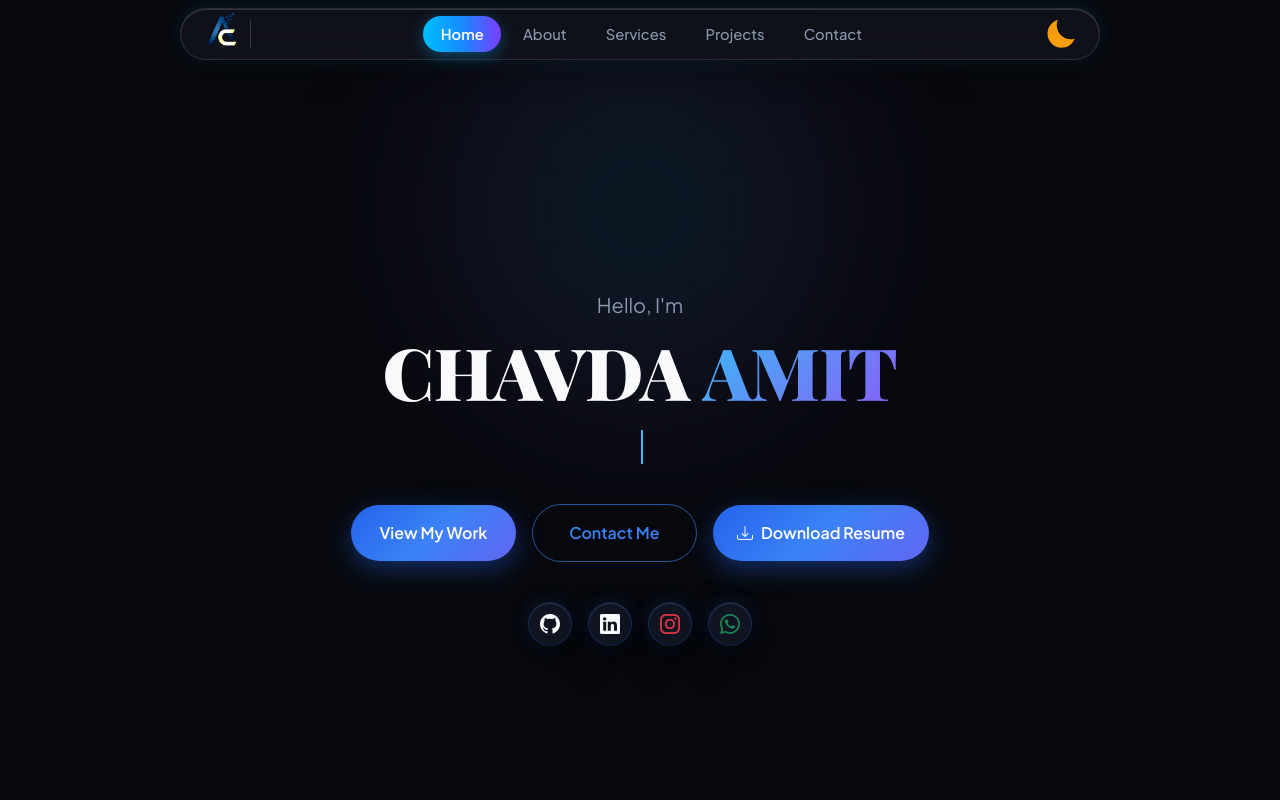
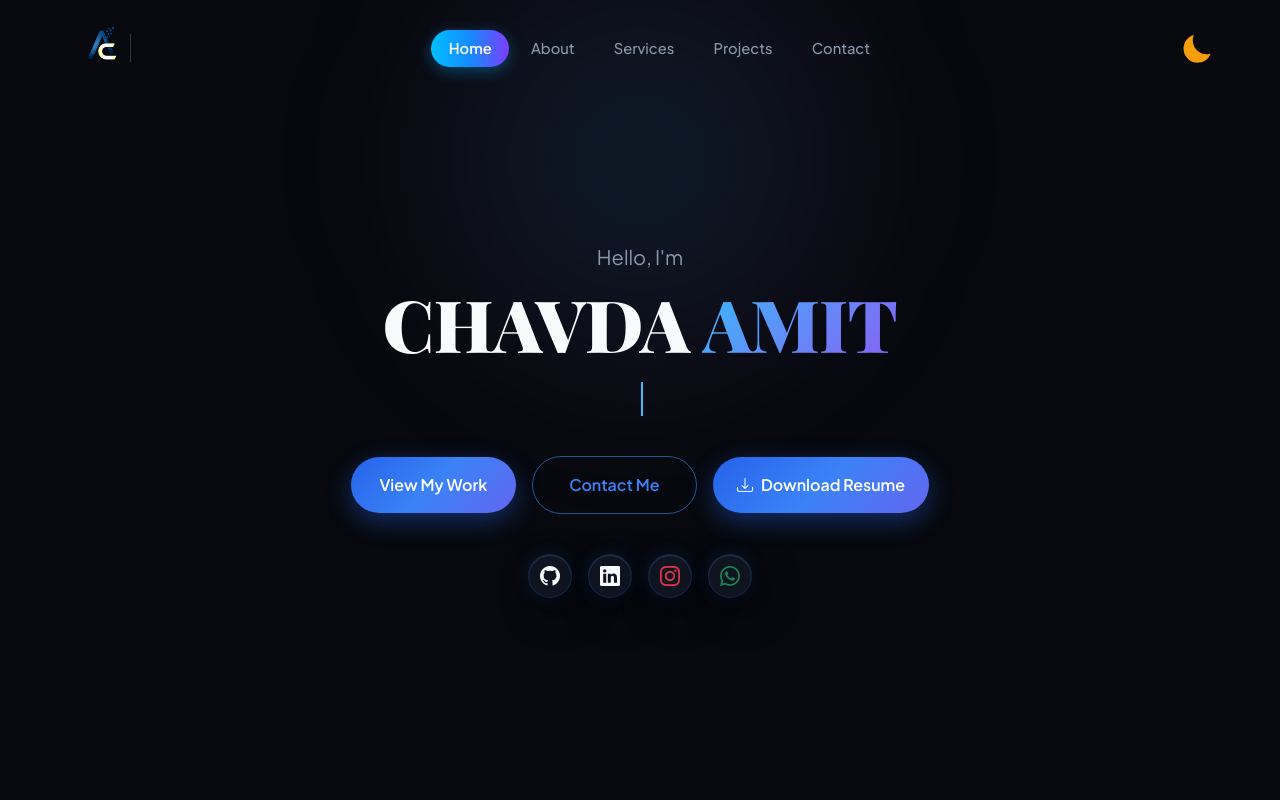
Before and after one commit to chavdaamit1011-svg/Portfolio, a React (Vite) app: page /about in a window 1280 px wide. Shown: the top 800 px of the page. Built offline with nearby package versions, Linux system fonts and the light colour scheme; a web font is replaced by a local one.

Commit message:
feat: initialize portfolio project with core structure, custom glass-morphism styling, and essential components

```diff
--- a/src/App.tsx
+++ b/src/App.tsx
@@ -29,11 +29,14 @@ function HomePage() {
 }
 
 function AppContent({ theme, toggleTheme }: { theme: ThemeMode; toggleTheme: () => void }) {
+  const location = useLocation()
+  const isHomePage = location.pathname === '/'
+
   return (
-    <div className="min-vh-100 position-relative overflow-hidden pt-4">
+    <div className="min-vh-100 position-relative overflow-hidden">
       <ScrollToTop />
       <Navbar theme={theme} toggleTheme={toggleTheme} />
-      <main className="pt-4">
+      <main style={{ paddingTop: isHomePage ? '0px' : '90px' }}>
         <Routes>
           <Route path="/" element={<HomePage />} />
           <Route path="/about" element={<About />} />
--- a/src/components/About.tsx
+++ b/src/components/About.tsx
@@ -152,11 +152,13 @@ export default function About() {
   }
 
   return (
-    <section id="about" className="py-5 position-relative">
-      <div className="container py-4">
+    <section id="about" className="py-4 position-relative">
+      <div className="container py-2">
         {/* Section Heading */}
-        <div className="text-center mb-5">
-          <h2 className="section-title">About Me</h2>
+        <div className="text-center mb-4">
+          <h2 className="section-title">
+            <i className="bi bi-person-fill me-2 text-cyan"></i> About Me
+          </h2>
           <div className="section-title-underline"></div>
         </div>
 
--- a/src/components/BorderGlow.tsx
+++ b/src/components/BorderGlow.tsx
@@ -146,7 +146,7 @@ const BorderGlow: React.FC<BorderGlowProps> = ({
     card.classList.add('sweep-active');
     card.style.setProperty('--cursor-angle', `${angleStart}deg`);
 
-    animateValue({ duration: 500, onUpdate: v => card.style.setProperty('--edge-proximity', v) });
+    animateValue({ duration: 500, onUpdate: v => card.style.setProperty('--edge-proximity', `${v}`) });
     animateValue({ ease: easeInCubic, duration: 1500, end: 50, onUpdate: v => {
       card.style.setProperty('--cursor-angle', `${(angleEnd - angleStart) * (v / 100) + angleStart}deg`);
     }});
@@ -154,7 +154,7 @@ const BorderGlow: React.FC<BorderGlowProps> = ({
       card.style.setProperty('--cursor-angle', `${(angleEnd - angleStart) * (v / 100) + angleStart}deg`);
     }});
     animateValue({ ease: easeInCubic, delay: 2500, duration: 1500, start: 100, end: 0,
-      onUpdate: v => card.style.setProperty('--edge-proximity', v),
+      onUpdate: v => card.style.setProperty('--edge-proximity', `${v}`),
       onEnd: () => card.classList.remove('sweep-active'),
     });
   }, [animated, constantAnimated]);
--- a/src/components/Contact.tsx
+++ b/src/components/Contact.tsx
@@ -14,11 +14,13 @@ export default function Contact() {
   }
 
   return (
-    <section id="contact" className="py-5 position-relative">
-      <div className="container py-4 max-w-6xl mx-auto">
+    <section id="contact" className="py-4 position-relative">
+      <div className="container py-2 max-w-6xl mx-auto">
         {/* Section Heading */}
-        <div className="text-center mb-5">
-          <h2 className="section-title">Get In Touch</h2>
+        <div className="text-center mb-4">
+          <h2 className="section-title">
+            <i className="bi bi-envelope-fill me-2 text-cyan"></i> Contact
+          </h2>
           <div className="section-title-underline"></div>
         </div>
 
--- a/src/components/Hero.tsx
+++ b/src/components/Hero.tsx
@@ -1,6 +1,5 @@
 import React, { useState, useEffect } from 'react'
 import { Link } from 'react-router-dom'
-import CursorGrid from './CursorGrid'
 
 const phrases = ['Full Stack Web Developer', 'Passionate Fast Learner', 'MERN Stack - Next.js Developer']
 
@@ -42,24 +41,7 @@ export default function Hero() {
       className="position-relative d-flex align-items-center justify-content-center min-vh-100 text-center px-3 overflow-hidden"
       style={{ paddingTop: '100px', paddingBottom: '60px' }}
     >
-      {/* Background Interactive CursorGrid Canvas Layer */}
-      <div className="position-absolute top-0 start-0 w-100 h-100 z-0" style={{ pointerEvents: 'auto' }}>
-        <CursorGrid
-          cellSize={65}
-          color="#2563EB"
-          radius={160}
-          falloff="smooth"
-          holdTime={400}
-          fadeDuration={800}
-          lineWidth={1.2}
-          maxOpacity={0.85}
-          fillOpacity={0.12}
-          gridOpacity={0}
-          cellRadius={8}
-          clickPulse={true}
-          pulseSpeed={600}
-        />
-      </div>
+
 
       <div className="bg-ambient-light" style={{ top: '20%', left: '50%', transform: 'translate(-50%, -50%)', pointerEvents: 'none' }}></div>
 
--- a/src/components/Navbar.tsx
+++ b/src/components/Navbar.tsx
@@ -9,7 +9,26 @@ interface NavbarProps {
 
 export default function Navbar({ theme, toggleTheme }: NavbarProps) {
   const [isMobileMenuOpen, setIsMobileMenuOpen] = useState(false)
+  const [isScrolled, setIsScrolled] = useState(false)
   const headerRef = useRef<HTMLDivElement | null>(null)
+
+  // Track window scroll position to transition header state
+  useEffect(() => {
+    const handleScroll = () => {
+      if (window.scrollY > 20) {
+        setIsScrolled(true)
+      } else {
+        setIsScrolled(false)
+      }
+    }
+
+    handleScroll()
+
+    window.addEventListener('scroll', handleScroll, { passive: true })
+    return () => {
+      window.removeEventListener('scroll', handleScroll)
+    }
+  }, [])
 
   const toggleMobileMenu = () => {
     setIsMobileMenuOpen((prev) => !prev)
@@ -56,10 +75,10 @@ export default function Navbar({ theme, toggleTheme }: NavbarProps) {
         />
       )}
 
-      <header ref={headerRef} className="fixed-top w-100 z-50 py-2">
-        <div className="container px-3 px-lg-4">
+      <header ref={headerRef} className={`fixed-top w-100 z-50 transition-all ${isScrolled || isMobileMenuOpen ? 'py-2' : 'py-3'}`}>
+        <div className={`w-100 ${isScrolled || isMobileMenuOpen ? 'container px-3 px-lg-4' : 'container-fluid px-3 px-md-5'}`}>
           {/* Single Unified Floating Navbar Header Bar with Frosted Backdrop Blur */}
-          <div className="unified-navbar-bar d-flex align-items-center justify-content-between ps-1 ps-md-2 pe-3 pe-md-4 py-1">
+          <div className={`unified-navbar-bar d-flex align-items-center justify-content-between ps-1 ps-md-2 pe-3 pe-md-4 py-2 ${isScrolled || isMobileMenuOpen ? 'scrolled' : ''}`}>
 
             {/* PART 1: LEFT (Brand AC Logo + Vertical Separator Line |) */}
             <div className="d-flex align-items-center">
--- a/src/components/Profile.tsx
+++ b/src/components/Profile.tsx
@@ -5,11 +5,14 @@ import BorderGlow from './BorderGlow'
 
 export default function Profile() {
   return (
-    <section id="profile" className="py-5 position-relative">
-      <div className="container py-4 max-w-5xl mx-auto">
+    <section id="profile" className="py-4 position-relative">
+      <div className="container py-2 max-w-5xl mx-auto">
         {/* Section Heading */}
-        <div className="text-center mb-5">
-          <h2 className="section-title">Developer Profile</h2>
+        <div className="text-center mb-4">
+          <h2 className="section-title">
+            <i className="bi bi-person-badge-fill me-2 text-cyan"></i> Developer Profile
+          </h2>
+          <div className="section-title-underline"></div>
         </div>
 
         {/* Main Profile Card Container */}
--- a/src/components/Projects.tsx
+++ b/src/components/Projects.tsx
@@ -72,11 +72,13 @@ const projects: Project[] = [
 
 export default function Projects() {
   return (
-    <section id="projects" className="py-5 position-relative">
-      <div className="container py-4">
+    <section id="projects" className="py-4 position-relative">
+      <div className="container py-2">
         {/* Section Heading */}
-        <div className="text-center mb-5">
-          <h2 className="section-title">My Projects</h2>
+        <div className="text-center mb-4">
+          <h2 className="section-title">
+            <i className="bi bi-folder-fill me-2 text-cyan"></i> Projects
+          </h2>
           <div className="section-title-underline"></div>
         </div>
 
--- a/src/components/Services.tsx
+++ b/src/components/Services.tsx
@@ -27,7 +27,7 @@ export default function Services() {
 
   return (
     <section id="services" className="py-4 position-relative">
-      <div className="container py-3 max-w-4xl mx-auto">
+      <div className="container py-2 max-w-4xl mx-auto">
         {/* Section Heading */}
         <div className="text-center mb-4">
           <h2 className="section-title">
--- a/src/styles/index.css
+++ b/src/styles/index.css
@@ -58,32 +58,48 @@
   --toggle-color: #6366f1;
 }
 
-/* Single Unified Floating Navbar Header Bar (Neumorphic Extruded Glass Surface) */
+/* Single Unified Floating Navbar Header Bar (Full Screen Transparent at top, Glass Dock on scroll) */
 .unified-navbar-bar {
-  background: rgba(12, 16, 25, 0.94);
-  backdrop-filter: blur(24px) saturate(180%);
-  -webkit-backdrop-filter: blur(24px) saturate(180%);
-  border: 1px solid rgba(37, 99, 235, 0.25);
-  border-radius: 50rem;
-  box-shadow:
-    8px 12px 30px rgba(0, 0, 0, 0.65),
-    -6px -6px 20px rgba(255, 255, 255, 0.03),
-    inset 0 1px 0 rgba(255, 255, 255, 0.15),
-    0 0 25px rgba(37, 99, 235, 0.18);
+  background: transparent !important;
+  backdrop-filter: blur(0px) !important;
+  -webkit-backdrop-filter: blur(0px) !important;
+  border: 1px solid transparent !important;
+  border-radius: 0 !important;
+  box-shadow: none !important;
   transition: all 0.35s ease;
-  max-width: 920px;
+  max-width: 100% !important;
   margin: 0 auto;
-  padding: 0.25rem 1.25rem 0.25rem 0.25rem !important;
+  padding: 0.65rem 1rem !important;
 }
 
 [data-theme='light'] .unified-navbar-bar {
-  background: rgba(245, 248, 252, 0.95);
-  border-color: rgba(255, 255, 255, 0.9);
+  background: transparent !important;
+  border-color: transparent !important;
+  box-shadow: none !important;
+}
+
+/* Premium Sticky Glass Header State on Scroll */
+.unified-navbar-bar.scrolled {
+  background: rgba(12, 16, 25, 0.85) !important;
+  backdrop-filter: blur(20px) saturate(180%) !important;
+  -webkit-backdrop-filter: blur(20px) saturate(180%) !important;
+  border: 1px solid rgba(37, 99, 235, 0.25) !important;
+  border-radius: 50rem !important;
+  max-width: 920px !important;
+  padding: 0.55rem 1.35rem 0.55rem 0.6rem !important;
   box-shadow:
-    8px 12px 28px rgba(166, 180, 200, 0.35),
-    -8px -8px 24px rgba(255, 255, 255, 0.95),
-    inset 0 1px 0 rgba(255, 255, 255, 1),
-    0 0 20px rgba(37, 99, 235, 0.08);
+    0 10px 30px rgba(0, 0, 0, 0.5),
+    inset 0 1px 0 rgba(255, 255, 255, 0.12),
+    0 0 20px rgba(37, 99, 235, 0.15) !important;
+}
+
+[data-theme='light'] .unified-navbar-bar.scrolled {
+  background: rgba(255, 255, 255, 0.88) !important;
+  border-color: rgba(0, 0, 0, 0.08) !important;
+  box-shadow:
+    0 10px 30px rgba(0, 0, 0, 0.08),
+    inset 0 1px 0 rgba(255, 255, 255, 0.9),
+    0 0 20px rgba(37, 99, 235, 0.08) !important;
 }
 
 /* Brand AC Logo Wrapper (Prominent Logo Size + Bright Clear Dark Mode Filter) */
@@ -280,28 +296,7 @@ body {
   z-index: 0;
 }
 
-/* Single Unified Floating Navbar Header Bar (Frosted Glass Backdrop Blur) */
-.unified-navbar-bar {
-  background: rgba(18, 20, 29, 0.78);
-  backdrop-filter: blur(20px) saturate(180%);
-  -webkit-backdrop-filter: blur(20px) saturate(180%);
-  border: 1px solid rgba(255, 255, 255, 0.12);
-  border-radius: 50rem;
-  box-shadow:
-    0 10px 30px rgba(0, 0, 0, 0.35),
-    inset 0 1px 0 rgba(255, 255, 255, 0.15),
-    0 0 20px rgba(0, 210, 255, 0.12);
-  transition: all 0.35s ease;
-}
 
-[data-theme='light'] .unified-navbar-bar {
-  background: rgba(255, 255, 255, 0.88);
-  border-color: rgba(0, 0, 0, 0.08);
-  box-shadow:
-    0 10px 30px rgba(0, 0, 0, 0.08),
-    inset 0 1px 0 rgba(255, 255, 255, 0.9),
-    0 0 20px rgba(2, 132, 199, 0.1);
-}
 
 /* Center Navigation Floating Glass Dock (Inner Glass Container) */
 .glass-nav-dock {
```
